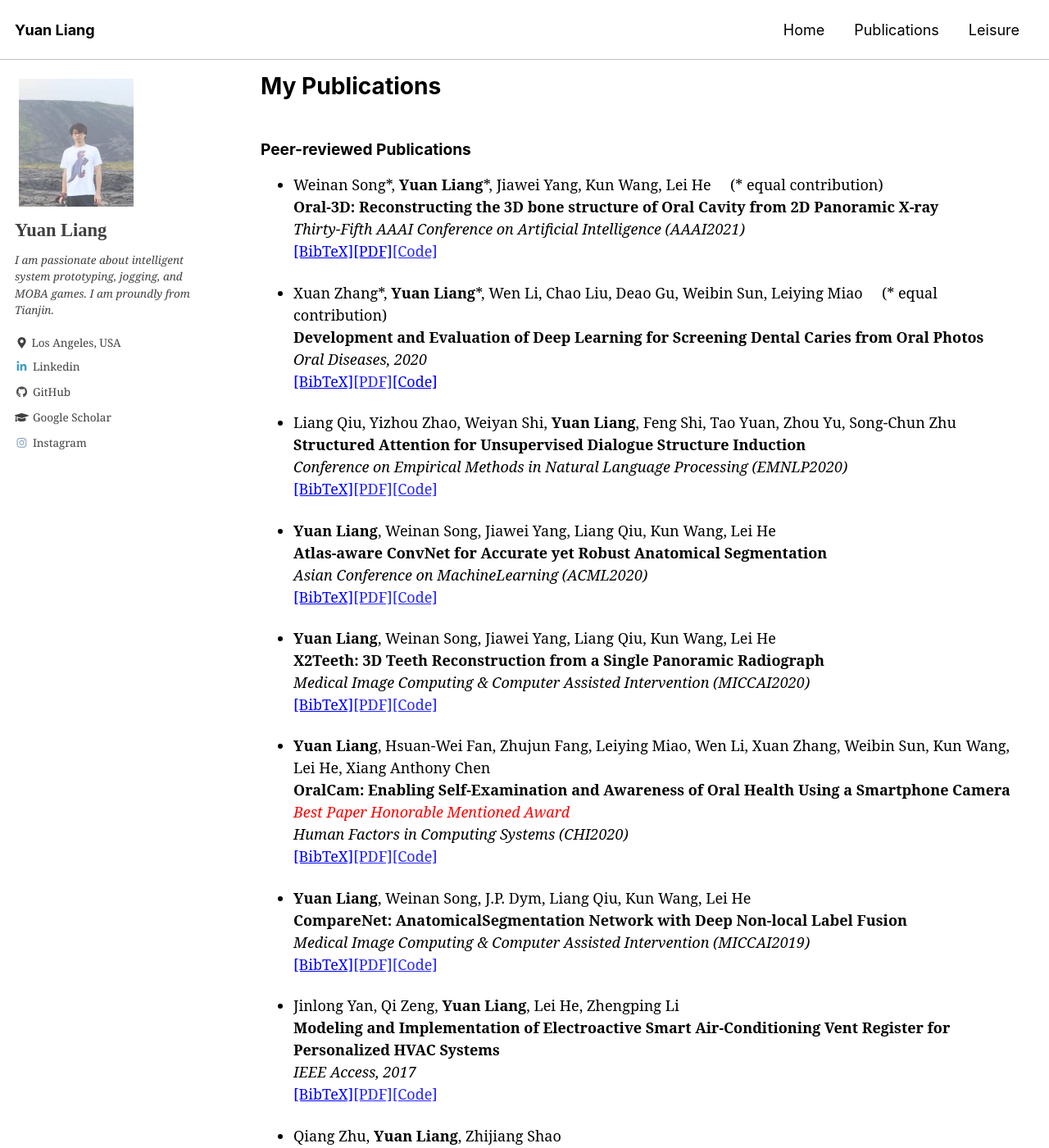
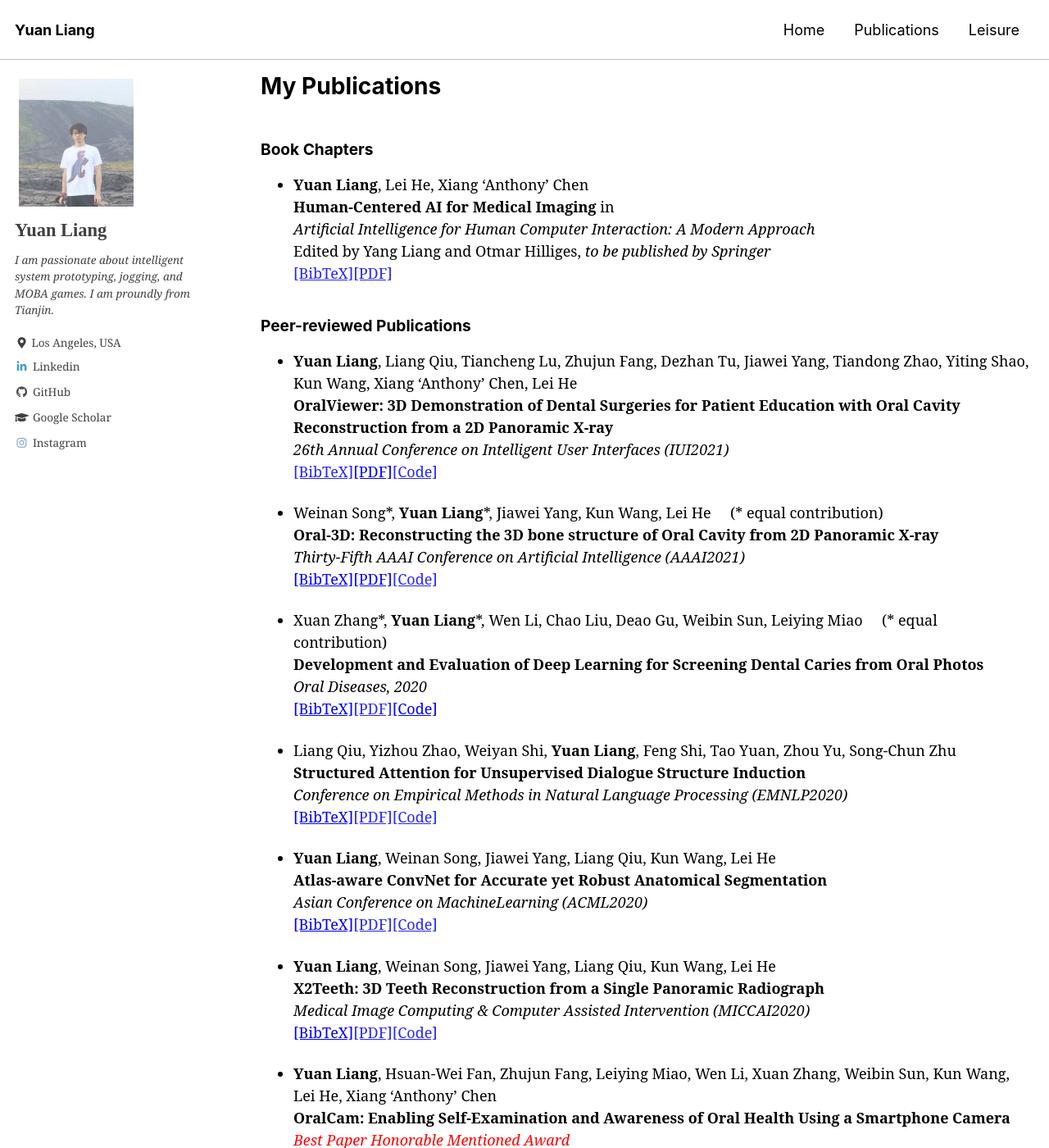
Before and after one commit to liangyuandg/liangyuandg.github.io, a Jekyll site: the page built from _pages/publications.md, in a window 1280 px wide and 1400 px high. Shown: the whole window at 82% size. Built offline with Jekyll 4.4.1, drawn with Linux system fonts in a browser that asks for light colours; cached includes are drawn as plain includes.

Commit message:
update202101

```diff
--- a/_pages/index.markdown
+++ b/_pages/index.markdown
@@ -22,6 +22,11 @@ Address: Room 66-142G, Engineering Building IV, UCLA, CA 90095, US
 
 
 #### <span style="color:red">What's New</span>
+
+**[2021.01]** Our paper "OralViewer: 3D Demonstration of Dental Surgeries for Patient Education with Oral Cavity Reconstruction from a 2D Panoramic X-ray" is accepted by IUI 2021.
+
+**[2021.01]** Finished drafting a book chapter on "Human-Centered AI for Medical Imaging".
+
 **[2020.12]** Our paper "Oral-3D: Reconstructing the 3D bone structure of Oral Cavity from 2D Panoramic X-ray" is accepted by AAAI 2021.
 
 **[2020.11]** Serve as reviewer for research long papers of IEEE VR 2021, HRI 2021, alt.HRI 2021, ETRA 2021.
--- a/_pages/publications.md
+++ b/_pages/publications.md
@@ -7,7 +7,20 @@ modified: 5-28-2019
 comments: false
 ---
 
+
+#### Book Chapters
++ **Yuan Liang**, Lei He, Xiang 'Anthony' Chen\
+  **Human-Centered AI for Medical Imaging** in\
+  *Artificial Intelligence for Human Computer Interaction: A Modern Approach*\
+  Edited by Yang Liang and Otmar Hilliges, *to be published by Springer*\
+  [[BibTeX]]()[[PDF]]()
+
 #### Peer-reviewed Publications
++ **Yuan Liang**, Liang Qiu, Tiancheng Lu, Zhujun Fang, Dezhan Tu, Jiawei Yang, Tiandong Zhao, Yiting Shao, Kun Wang, Xiang 'Anthony' Chen, Lei He\
+  **OralViewer: 3D Demonstration of Dental Surgeries for Patient Education with Oral Cavity Reconstruction from a 2D Panoramic X-ray**\
+  *26th Annual Conference on Intelligent User Interfaces (IUI2021)*\
+  [[BibTeX]]()[[PDF]](https://arxiv.org/abs/2101.00098)[[Code]]()
+
 + Weinan Song\*, **Yuan Liang**\*, Jiawei Yang, Kun Wang, Lei He  &nbsp;&nbsp;&nbsp; (\* equal contribution)\
   **Oral-3D: Reconstructing the 3D bone structure of Oral Cavity from 2D Panoramic X-ray**\
   *Thirty-Fifth AAAI Conference on Artificial Intelligence (AAAI2021)*\
@@ -33,7 +46,7 @@ comments: false
   *Medical Image Computing & Computer Assisted Intervention (MICCAI2020)*\
   [[BibTeX]](https://scholar.googleusercontent.com/scholar.bib?q=info:tokBHckJqdUJ:scholar.google.com/&output=citation&scisdr=CgUCzfEXEMz46iDwmAc:AAGBfm0AAAAAX9v1gAd2cBKK-iQiSE0t3r1PpRb9NDkI&scisig=AAGBfm0AAAAAX9v1gBmRn33WLpbaozLm_nJo77UAKKif&scisf=4&ct=citation&cd=-1&hl=en)[[PDF]]()[[Code]]()
 
-+ **Yuan Liang**, Hsuan-Wei Fan, Zhujun Fang, Leiying Miao, Wen Li, Xuan Zhang, Weibin Sun, Kun Wang, Lei He, Xiang Anthony Chen\
++ **Yuan Liang**, Hsuan-Wei Fan, Zhujun Fang, Leiying Miao, Wen Li, Xuan Zhang, Weibin Sun, Kun Wang, Lei He, Xiang 'Anthony' Chen\
   **OralCam: Enabling Self-Examination and Awareness of Oral Health Using a Smartphone Camera**\
   *<span style="color:red">Best Paper Honorable Mentioned Award</span>*\
   *Human Factors in Computing Systems (CHI2020)*\
@@ -53,6 +66,7 @@ comments: false
   **Dumpling cooking-modeling and simulation**\
   *IFAC Symposium on Advanced Control of Chemical Processes (ADCHEM2015)*\
   [[BibTeX]](https://scholar.googleusercontent.com/scholar.bib?q=info:YJjObZfyAkEJ:scholar.google.com/&output=citation&scisdr=CgUCzfEXEMz46iD5gxY:AAGBfm0AAAAAX9v8mxZP5igiq-B8Y-oSQ1j8r6PKnkoc&scisig=AAGBfm0AAAAAX9v8m9aZ1WeUWDqXpkPUiLkAMuksYc1q&scisf=4&ct=citation&cd=-1&hl=en)[[PDF]]()[[Code]]()
+
 
 
 #### Patents
```
Also changed, not shown: _pages/news.md (+4 -0 lines), 2 other files.
